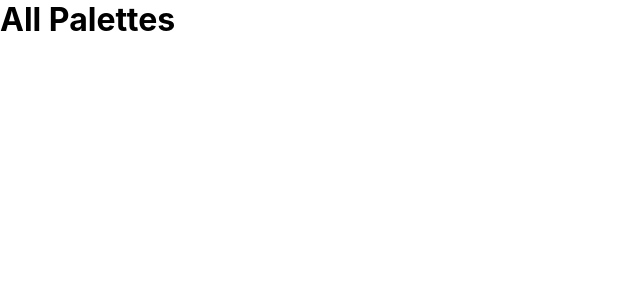
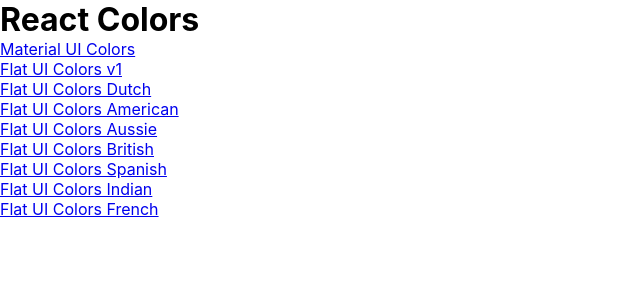
Before and after one commit to Alejandro1709/React-Colors, a React (Create React App) app: page / in a window 1280 px wide. Shown: the top 300 px of the page, without its empty margins (0-640 px from the left). Built offline with nearby package versions, Linux system fonts and the light colour scheme.

Commit message:
add paletteList and Links

```diff
--- a/src/App.js
+++ b/src/App.js
@@ -2,6 +2,7 @@
 import { Route, Switch } from 'react-router-dom';
 import { generatePalette } from './colorHelpers';
 import Palette from './Palette';
+import PaletteList from './PaletteList';
 import seedColors from './seedColors';
 class App extends Component {
   findPalette(id) {
@@ -12,7 +13,11 @@
   render() {
     return (
       <Switch>
-        <Route exact path='/' render={() => <h1>All Palettes</h1>} />
+        <Route
+          exact
+          path='/'
+          render={() => <PaletteList palettes={seedColors} />}
+        />
         <Route
           exact
           path='/palette/:id'
--- a/src/Navbar.js
+++ b/src/Navbar.js
@@ -4,6 +4,7 @@
 import './Navbar.css';
 import { IconButton, MenuItem, Select, Snackbar } from '@material-ui/core';
 import CloseIcon from '@material-ui/icons/Close';
+import { Link } from 'react-router-dom';
 class Navbar extends Component {
   constructor(props) {
     super(props);
@@ -30,7 +31,7 @@
     return (
       <header className='Navbar'>
         <div className='logo'>
-          <a href='#!'>React Color Picker</a>
+          <Link to='/'>React Color Picker</Link>
         </div>
         <div className='slider-container'>
           <span>Level: {level}</span>
--- /dev/null
+++ b/src/PaletteList.js
@@ -0,0 +1,20 @@
+import React, { Component } from 'react';
+import { Link } from 'react-router-dom';
+
+class PaletteList extends Component {
+  render() {
+    const { palettes } = this.props;
+    return (
+      <div>
+        <h1>React Colors</h1>
+        {palettes.map((palette) => (
+          <p>
+            <Link to={`/palette/${palette.id}`}>{palette.paletteName}</Link>
+          </p>
+        ))}
+      </div>
+    );
+  }
+}
+
+export default PaletteList;
```
